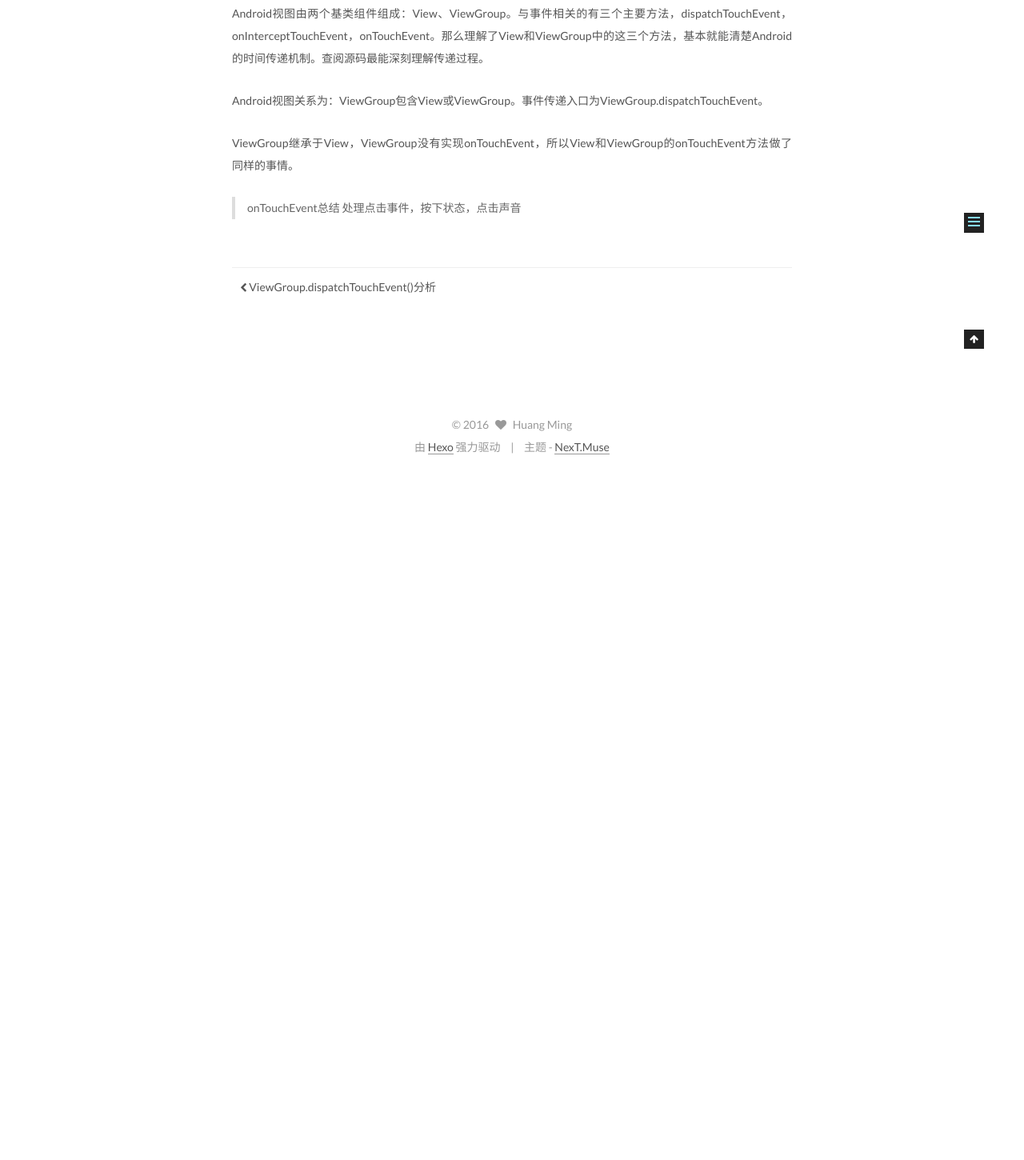
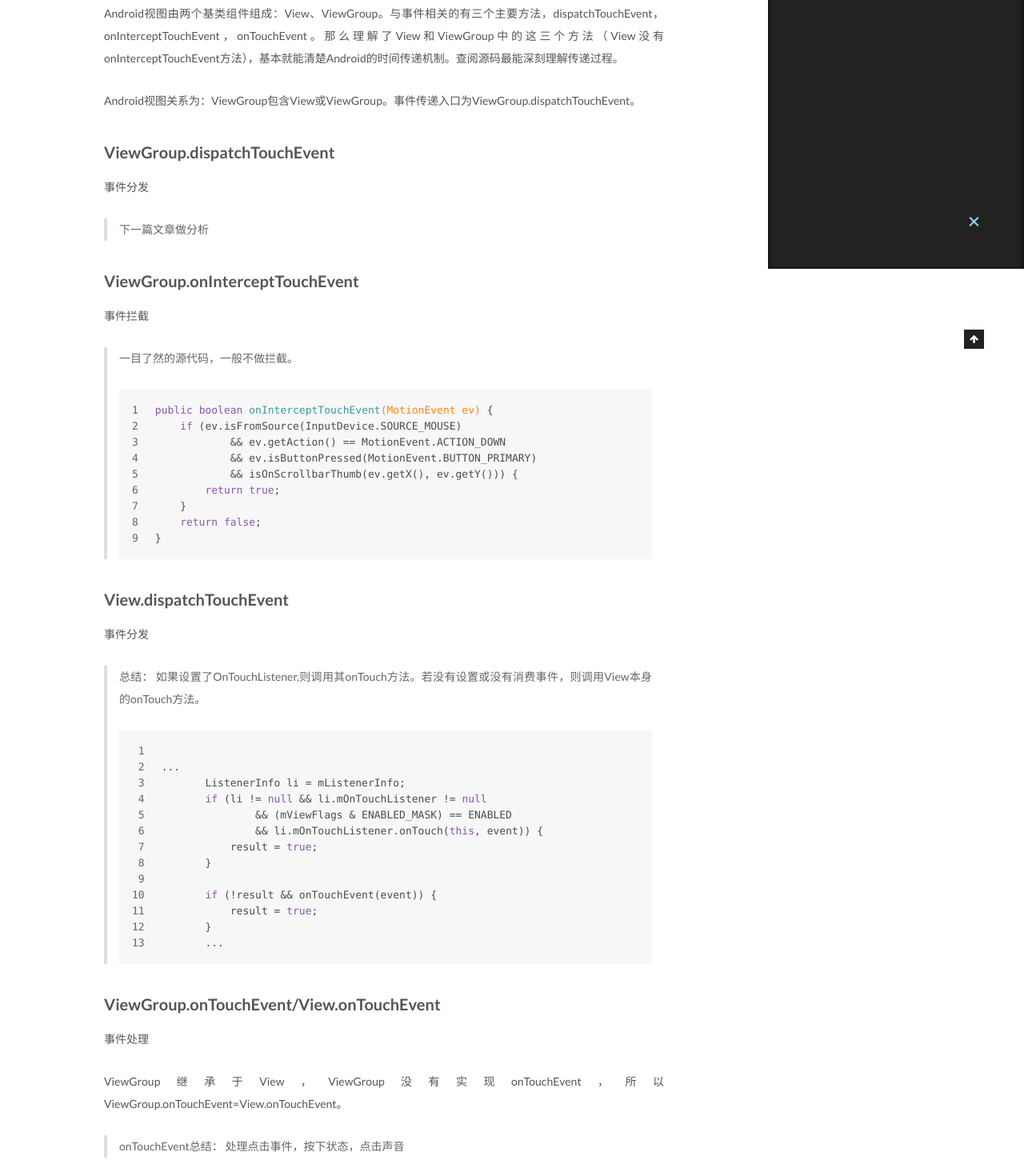
Before and after one commit to mingdroid/mingdroid.github.io, a plain HTML site: page 2016/09/22/View的事件传递机制分析/index.html in a window 1280 px wide. Shown: the part 464-1914 px from the top of the page at 80% size. Before the commit the page ends 1057 px from the top, so only its background shows below. Drawn offline with Linux system fonts and the light colour scheme.

Commit message:
Site updated: 2016-09-22 15:42:20

```diff
--- a/2016/09/22/View的事件传递机制分析/index.html
+++ b/2016/09/22/View的事件传递机制分析/index.html
@@ -90,7 +90,7 @@
 <meta property="og:url" content="http://mingdroid.github.io/2016/09/22/View的事件传递机制分析/index.html">
 <meta property="og:site_name" content="mingdroid">
 <meta property="og:description" content="Android视图由两个基类组件组成：View、ViewGroup。与事件相关的有三个主要方法，dispatchTouchEvent，onInterceptTouchEvent，onTouchEvent。那么理解了View和ViewGroup中的这三个方法，基本就能清楚Android的时间传递机制。">
-<meta property="og:updated_time" content="2016-09-21T18:36:12.198Z">
+<meta property="og:updated_time" content="2016-09-22T03:58:42.210Z">
 <meta name="twitter:card" content="summary">
 <meta name="twitter:title" content="View的事件传递机制分析">
 <meta name="twitter:description" content="Android视图由两个基类组件组成：View、ViewGroup。与事件相关的有三个主要方法，dispatchTouchEvent，onInterceptTouchEvent，onTouchEvent。那么理解了View和ViewGroup中的这三个方法，基本就能清楚Android的时间传递机制。">
@@ -276,11 +276,31 @@
 
 
 
-        <p>Android视图由两个基类组件组成：View、ViewGroup。与事件相关的有三个主要方法，dispatchTouchEvent，onInterceptTouchEvent，onTouchEvent。那么理解了View和ViewGroup中的这三个方法，基本就能清楚Android的时间传递机制。查阅源码最能深刻理解传递过程。</p>
+        <p>Android视图由两个基类组件组成：View、ViewGroup。与事件相关的有三个主要方法，dispatchTouchEvent，onInterceptTouchEvent，onTouchEvent。那么理解了View和ViewGroup中的这三个方法（View没有onInterceptTouchEvent方法），基本就能清楚Android的时间传递机制。查阅源码最能深刻理解传递过程。</p>
 <p>Android视图关系为：ViewGroup包含View或ViewGroup。事件传递入口为ViewGroup.dispatchTouchEvent。</p>
-<p>ViewGroup继承于View，ViewGroup没有实现onTouchEvent，所以View和ViewGroup的onTouchEvent方法做了同样的事情。</p>
+<h2>ViewGroup.dispatchTouchEvent</h2>
+<p>事件分发</p>
 <blockquote>
-<p>onTouchEvent总结
+<p>下一篇文章做分析</p>
+</blockquote>
+<h2>ViewGroup.onInterceptTouchEvent</h2>
+<p>事件拦截</p>
+<blockquote>
+<p>一目了然的源代码，一般不做拦截。
+<figure class="highlight java"><table><tr><td class="gutter"><pre><div class="line">1</div><div class="line">2</div><div class="line">3</div><div class="line">4</div><div class="line">5</div><div class="line">6</div><div class="line">7</div><div class="line">8</div><div class="line">9</div></pre></td><td class="code"><pre><div class="line"><span class="function"><span class="keyword">public</span> <span class="keyword">boolean</span> <span class="title">onInterceptTouchEvent</span><span class="params">(MotionEvent ev)</span> </span>&#123;</div><div class="line">    <span class="keyword">if</span> (ev.isFromSource(InputDevice.SOURCE_MOUSE)</div><div class="line">            &amp;&amp; ev.getAction() == MotionEvent.ACTION_DOWN</div><div class="line">            &amp;&amp; ev.isButtonPressed(MotionEvent.BUTTON_PRIMARY)</div><div class="line">            &amp;&amp; isOnScrollbarThumb(ev.getX(), ev.getY())) &#123;</div><div class="line">        <span class="keyword">return</span> <span class="keyword">true</span>;</div><div class="line">    &#125;</div><div class="line">    <span class="keyword">return</span> <span class="keyword">false</span>;</div><div class="line">&#125;</div></pre></td></tr></table></figure></p>
+</blockquote>
+<h2>View.dispatchTouchEvent</h2>
+<p>事件分发</p>
+<blockquote>
+<p>总结：
+如果设置了OnTouchListener,则调用其onTouch方法。若没有设置或没有消费事件，则调用View本身的onTouch方法。
+<figure class="highlight java"><table><tr><td class="gutter"><pre><div class="line">1</div><div class="line">2</div><div class="line">3</div><div class="line">4</div><div class="line">5</div><div class="line">6</div><div class="line">7</div><div class="line">8</div><div class="line">9</div><div class="line">10</div><div class="line">11</div><div class="line">12</div><div class="line">13</div></pre></td><td class="code"><pre><div class="line"></div><div class="line">...</div><div class="line">       ListenerInfo li = mListenerInfo;</div><div class="line">       <span class="keyword">if</span> (li != <span class="keyword">null</span> &amp;&amp; li.mOnTouchListener != <span class="keyword">null</span></div><div class="line">               &amp;&amp; (mViewFlags &amp; ENABLED_MASK) == ENABLED</div><div class="line">               &amp;&amp; li.mOnTouchListener.onTouch(<span class="keyword">this</span>, event)) &#123;</div><div class="line">           result = <span class="keyword">true</span>;</div><div class="line">       &#125;</div><div class="line"></div><div class="line">       <span class="keyword">if</span> (!result &amp;&amp; onTouchEvent(event)) &#123;</div><div class="line">           result = <span class="keyword">true</span>;</div><div class="line">       &#125;</div><div class="line">       ...</div></pre></td></tr></table></figure></p>
+</blockquote>
+<h2>ViewGroup.onTouchEvent/View.onTouchEvent</h2>
+<p>事件处理</p>
+<p>ViewGroup继承于View，ViewGroup没有实现onTouchEvent，所以ViewGroup.onTouchEvent=View.onTouchEvent。</p>
+<blockquote>
+<p>onTouchEvent总结：
 处理点击事件，按下状态，点击声音</p>
 </blockquote>
 
@@ -414,7 +434,7 @@
 
 
 
-              <p class="post-toc-empty">此文章未包含目录</p>
+              <div class="post-toc-content"><ol class="nav"><li class="nav-item nav-level-2"><a class="nav-link" href="#undefined"><span class="nav-number">1.</span> <span class="nav-text">ViewGroup.dispatchTouchEvent</span></a></li><li class="nav-item nav-level-2"><a class="nav-link" href="#undefined"><span class="nav-number">2.</span> <span class="nav-text">ViewGroup.onInterceptTouchEvent</span></a></li><li class="nav-item nav-level-2"><a class="nav-link" href="#undefined"><span class="nav-number">3.</span> <span class="nav-text">View.dispatchTouchEvent</span></a></li><li class="nav-item nav-level-2"><a class="nav-link" href="#undefined"><span class="nav-number">4.</span> <span class="nav-text">ViewGroup.onTouchEvent/View.onTouchEvent</span></a></li></ol></div>
 
           </div>
         </section>
--- a/css/main.css
+++ b/css/main.css
@@ -1548,7 +1548,7 @@ pre .javascript .function {
   width: 4px;
   height: 4px;
   border-radius: 50%;
-  background: #cfffd9;
+  background: #f642f0;
 }
 .links-of-blogroll {
   font-size: 13px;
```
Also changed, not shown: 2016/09/21/ViewGroup.dispatchTouchEvent()分析/index.html (+11 -1 lines), images/dispatchTouchEvent.png (added).
